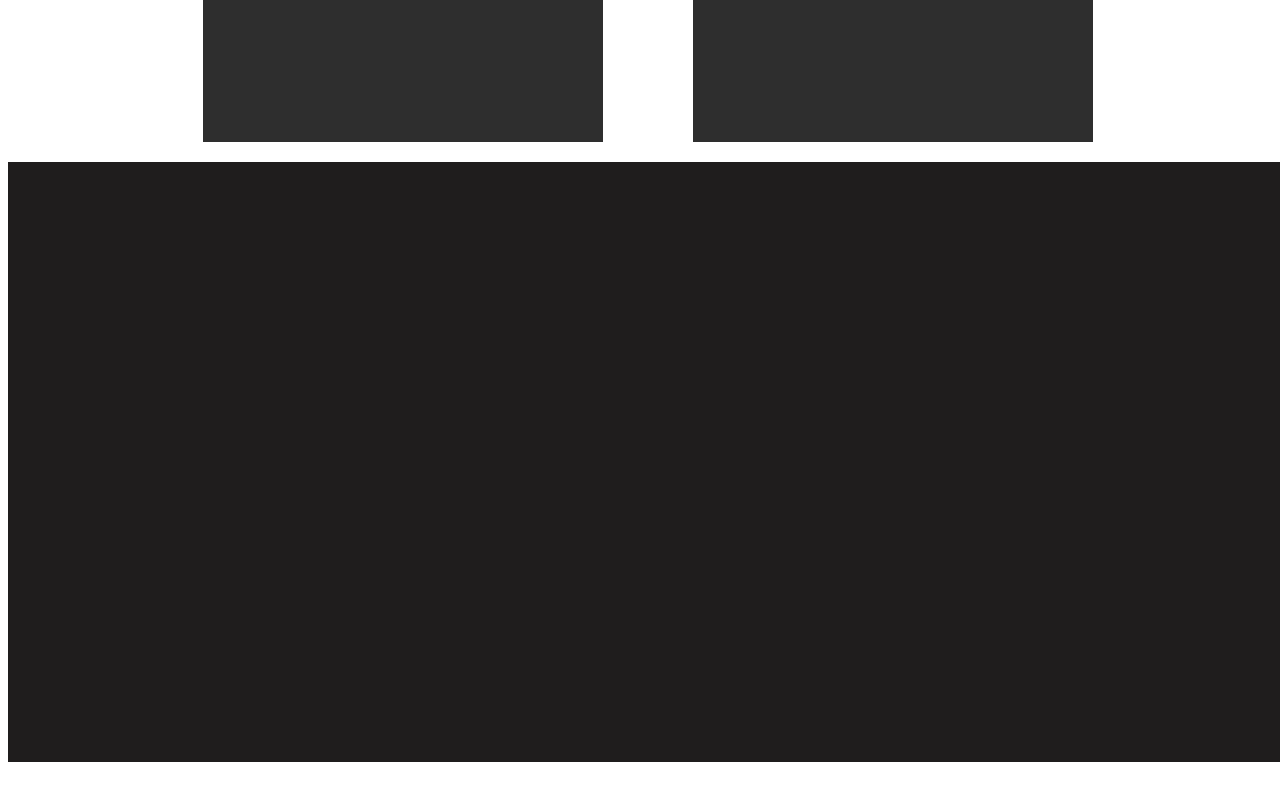
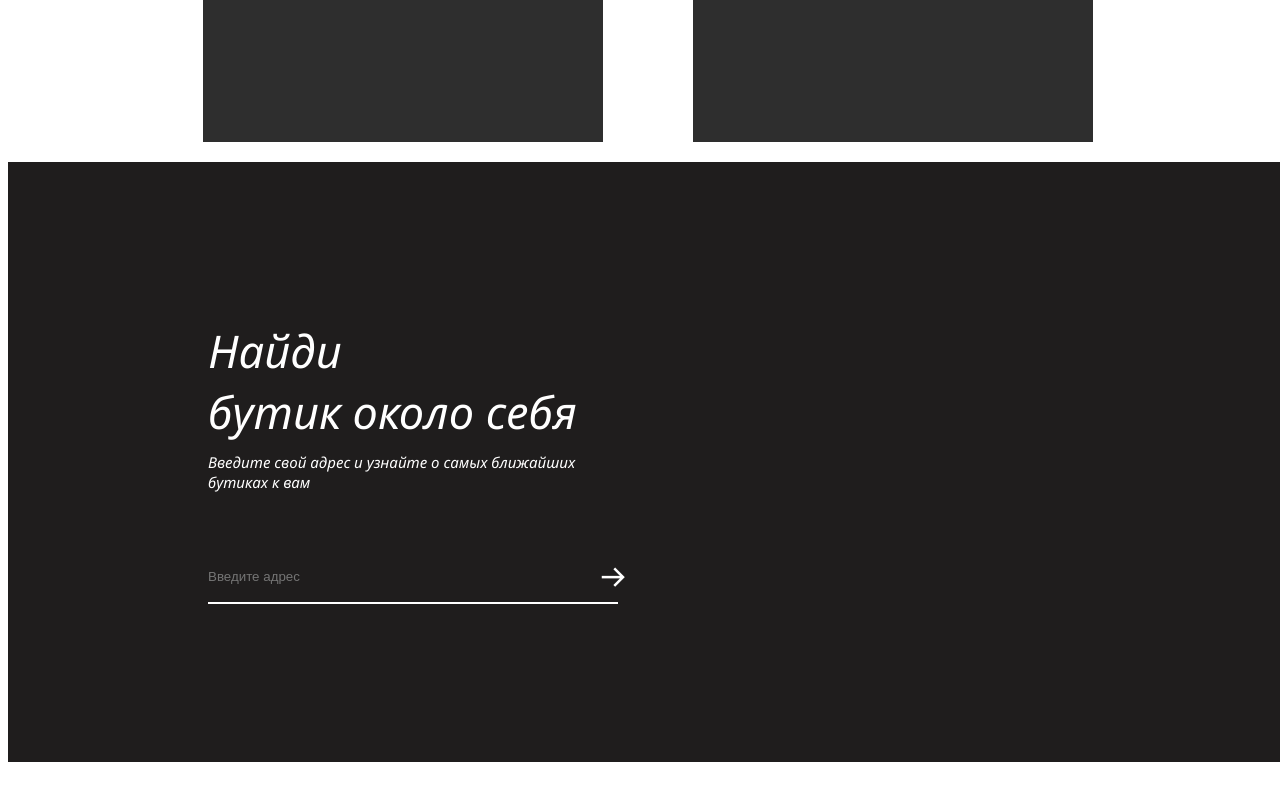
Before and after one commit to nearbirdd/PPn1StoreBijou, a plain HTML site: page index.html in a window 1280 px wide. Shown: the part 1180-1980 px from the top of the page. Drawn offline with nearby package versions, Linux system fonts and the light colour scheme.

Commit message:
DoneCreateMapSection

```diff
--- a/css/style.css
+++ b/css/style.css
@@ -71,7 +71,7 @@ label span {
 }
 
 #burger-toggle:hover ~ label::before {
-    top: 0px;
+    top: 1px;
 }
 
 label::after, label::before, label span {
@@ -79,7 +79,7 @@ label::after, label::before, label span {
     width: 100%;
     height: 2px;
     background-color: white;
-    transition: .3s;
+    transition: .2s;
 }
 
 label::before {
@@ -89,7 +89,7 @@ label::before {
 
 label::after {
     content: "";
-    bottom: 3px;
+    bottom: 2px;
 }
 
 #burger-toggle:checked ~ label::after {
@@ -237,7 +237,87 @@ label::after {
 }
 
 .map_section {
+    display: flex;
+    justify-content: space-around;
+    align-items: center;
     height: 600px;
     margin-top: 20px;
     background-color: rgb(31, 29, 29);
 }
+
+.search_shop {
+    margin-left: 200px;
+}
+
+.search_shop p{
+    margin: 0;
+}
+
+.search_shop h2 {
+    font-family: 'Segoe UI', Tahoma, Geneva, Verdana, sans-serif;
+    font-size: 45px;
+    color: white;
+    font-style: italic;
+    font-weight: lighter;
+    margin-top: 0;
+    margin-bottom: 0;
+}
+
+.search_shop h5 {
+    font-family: 'Segoe UI', Tahoma, Geneva, Verdana, sans-serif;
+    font-size: 15px;
+    color: white;
+    font-style: italic;
+    font-weight: lighter;
+    margin-top: 10px;
+    margin-bottom: 60px;
+}
+
+.search_shop .input_adds {
+    width: 400px;
+    height: 30px;
+    padding: 10px 10px 10px 0px;
+    border: none;
+    border-bottom: 2px solid white;
+    background-color: rgb(31, 29, 29);
+}
+
+.input_city {
+    position: relative;
+    margin-top: 20px;
+}
+
+.input_city i{
+    position: absolute;
+    left: 390px;
+    top: 10px;
+    font-size: 30px;
+    font-weight: lighter;
+    transition: 0.3s;
+}
+
+.input_city i:hover {
+    left: 395px;
+}
+
+.map {
+    margin-right: 115px;
+    width: 710px;
+    height: 600px;
+}
+
+[class*="copyrights-pane"] {
+  display: none !important;
+}
+
+[class*="ground-pane"] {
+    filter: grayscale(1);
+}
+
+#map {
+    filter: invert(1) hue-rotate(180deg) brightness(0.8) contrast(0.8);
+}
+
+#map img {
+    filter: invert(1) hue-rotate(180deg);
+}
--- a/index.html
+++ b/index.html
@@ -63,7 +63,18 @@
             </a>
         </div>
         <div class="map_section">
-
+            <div class="search_shop">
+                <h2>Найди <p>бутик около себя</p></h2>
+                <h5>Введите свой адрес и узнайте о самых ближайших бутиках к вам</h5>
+                <div class="input_city">
+                    <input class="input_adds" type="text" placeholder="Введите адрес">
+                    <i class='bx bx-arrow-back bx-rotate-180' style='color:#ffffff'></i>
+                </div>
+            </div>
+            <div id="map" class="map">
+                <script src="https://api-maps.yandex.ru/2.1/?apikey=ваш API-ключ&lang=ru_RU"></script>
+                <script src="js/script.js"></script>
+            </div>
         </div>
         <div class="prostranstvo" style="width: 100%; height: 100px;"></div>
     </section>
--- a/js/script.js
+++ b/js/script.js
@@ -0,0 +1,15 @@
+function init () {
+    let map = new ymaps.Map('map', {
+        center: [55.755864, 37.617698],
+        zoom:10
+    });
+  map.controls.remove('geolocationControl'); // удаляем геолокацию
+  map.controls.remove('searchControl'); // удаляем поиск
+  map.controls.remove('trafficControl'); // удаляем контроль трафика
+  map.controls.remove('typeSelector'); // удаляем тип
+  map.controls.remove('fullscreenControl'); // удаляем кнопку перехода в полноэкранный режим
+  map.controls.remove('zoomControl'); // удаляем контрол зуммирования
+  map.controls.remove('rulerControl'); // удаляем контрол правил
+  map.behaviors.disable(['scrollZoom']); // отключаем скролл карты (опционально)
+}
+ymaps.ready(init);
```
